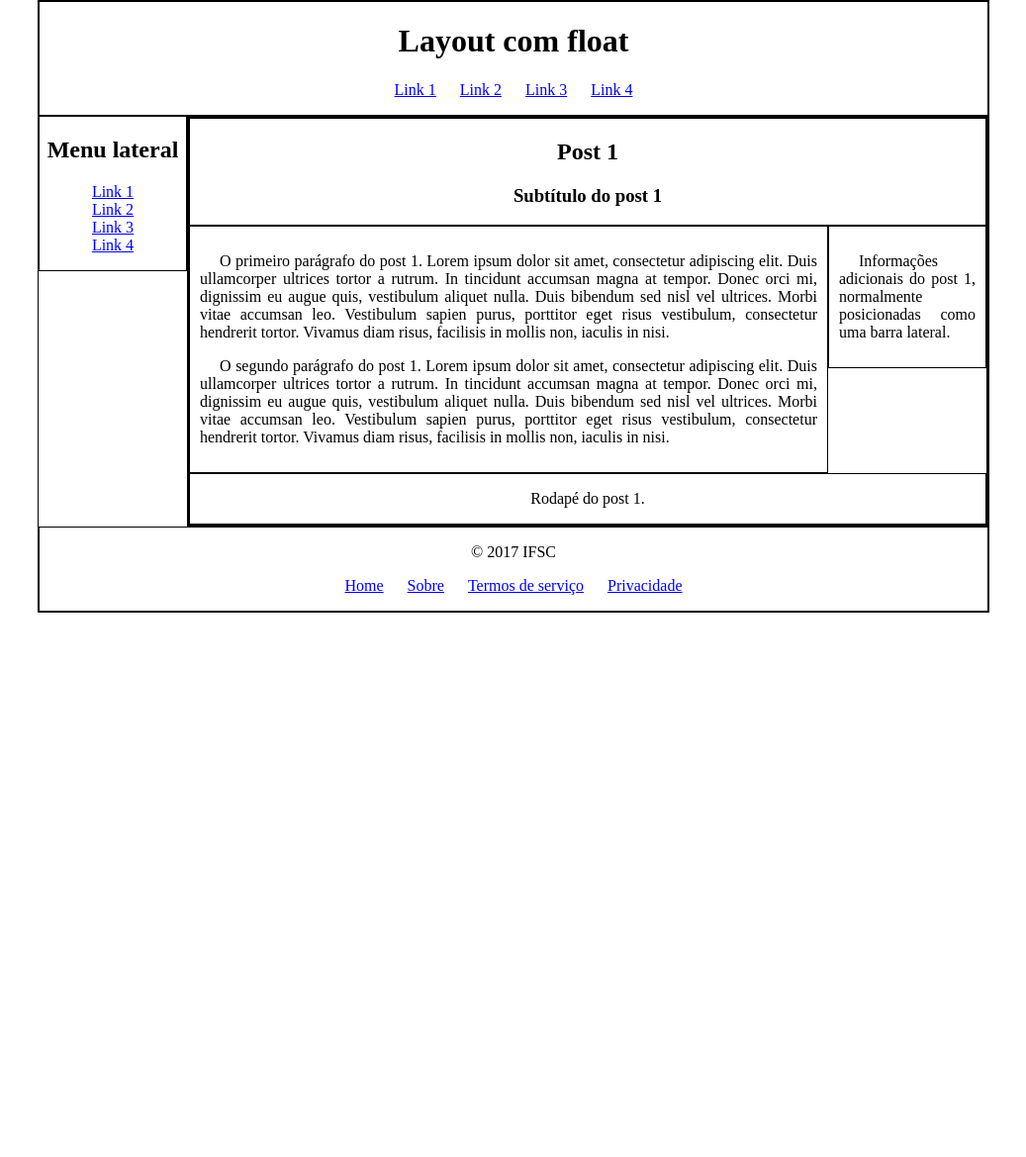
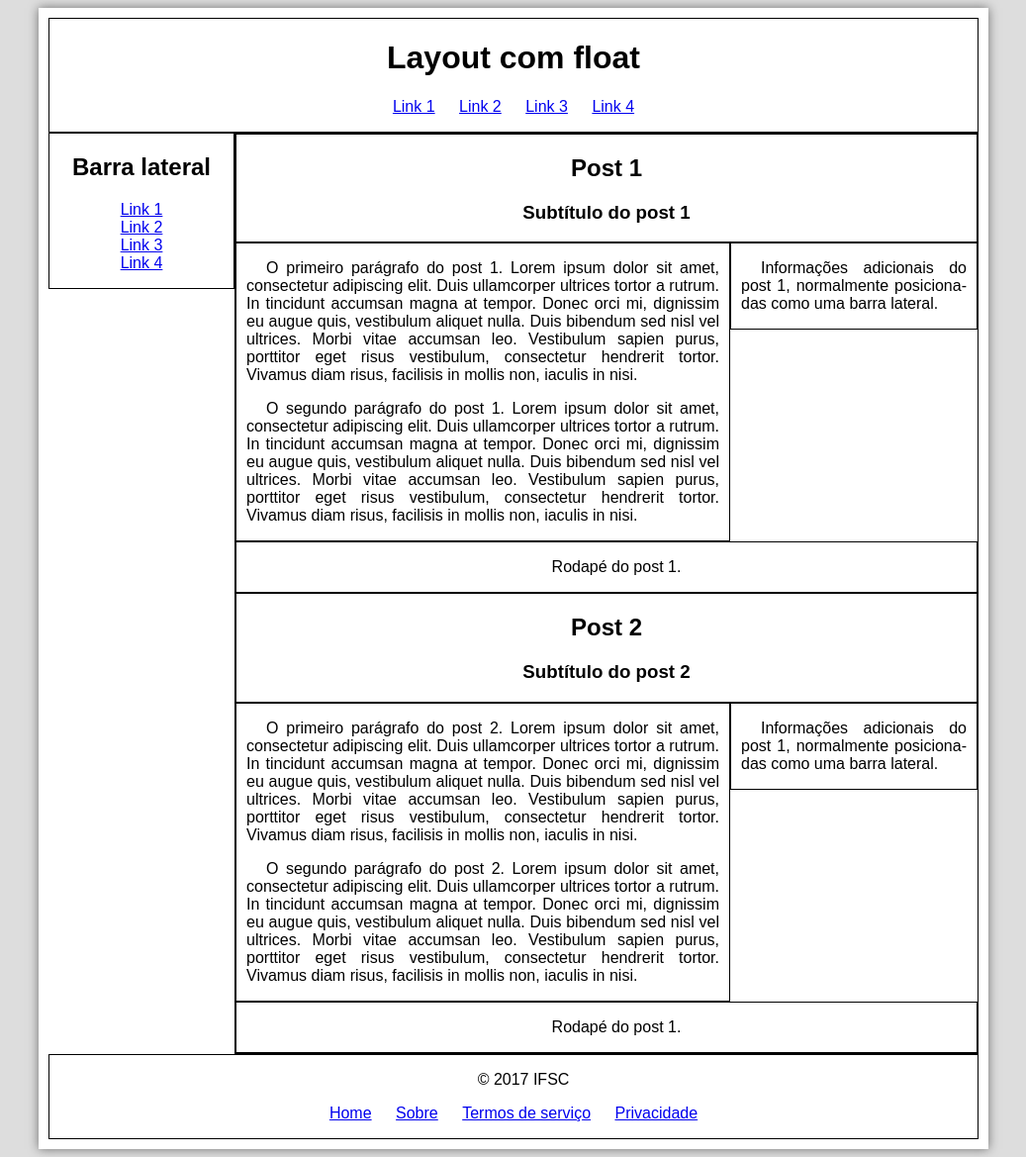
Before and after one commit to denilsonfag/programacao-internet, a PHP site: page /css3/layout-float.html in a window 1280 px wide. Shown: the whole page at 99% size, without its empty margins (121-1158 px from the left). Before the commit the page ends 619 px from the top, so only its background shows below. Run offline with PHP 8.4, Linux system fonts and the light colour scheme.

Commit message:
Ajustado o layout com float.

```diff
--- a/css3/layout-float.html
+++ b/css3/layout-float.html
@@ -4,66 +4,38 @@
         <meta charset="utf-8">
         <title>Blog de exemplo</title>
         <meta name="viewport" content="width=device-width">
+        <link rel="stylesheet" href="../styles/main.css" >
+        <link rel="stylesheet" href="../styles/layouts.css" >
+
         <style>
 
-            body, header, section, article, aside, footer{
+            header, section, aside, footer, .article-body {
                 border: 1px solid;
             }
 
-            #posts aside, #article-body{
-                text-align: justify;
-                text-indent: 20px;
-                padding: 10px;
-            }
-
-            header, footer, #sidebar{
-                text-align: center;
-            }
-
-            ul{
-                padding: 0;
-            }
-
-            #sidebar nav ul{
-                list-style: none;
-            }
-
-            #page-header nav ul li, #page-footer nav ul li{
-                display: inline;
-                margin: 0 10px 0 10px;
-            }
-
-            /* Layout: */
-
-            *{
+            * {
                 box-sizing: border-box;
             }
 
-            body{
-                max-width: 960px;
-                margin: auto;
-                box-sizing: content-box;  /* manter o espaço exato do body para dimensionar os elementos internos */
+            #sidebar {
+                float: left;
+                width: 188px;
             }
 
-            #sidebar{
-                float: left;
-                width: 150px;
+            #posts {
+                float: right;
+                max-width: 752px;
             }
 
-            #posts{
+            .article-aside{
                 float: right;
-                max-width: 810px;
+                max-width: 250px;
             }
 
-            #posts aside{
-                float: right;
-                max-width: 160px;
-            }
-
-            #article-body{
+            .article-body{
                 border: 1px solid;
                 float: left;
-                max-width: 646px;
+                max-width: 500px;
             }
 
             footer{
@@ -74,6 +46,8 @@
     </head>
 
     <body>
+
+        <div id="interface">
 
             <header id="page-header">
                 <h1>Layout com float</h1>
@@ -88,7 +62,7 @@
             </header>
 
             <section id="sidebar">
-            <h2>Menu lateral</h2>
+                <h2>Barra late&shy;ral</h2>
                 <nav>
                     <ul>
                         <li><a href="#">Link 1</a></li>
@@ -101,19 +75,22 @@
 
             <section id="posts">
 
-            <article>
+                <article class="article-container">
 
                     <header>
                         <h2>Post 1</h2>
                         <h3>Subtítulo do post 1</h3>
                     </header>
 
-                <aside>
-                    <p>Informações adicionais do post 1, normalmente posicionadas como uma barra lateral.</p>
+                    <aside class="article-aside">
+                        <p>
+                            Infor&shy;mações adici&shy;onais do post 1, normal&shy;mente posi&shy;ciona&shy;das
+                            como uma barra lateral.
+                        </p>
                     </aside>
 
-                <div id="article-body">
-                    <p >
+                    <div class="article-body">
+                        <p>
                             O primeiro parágrafo do post 1. Lorem ipsum dolor sit amet, consectetur adipiscing elit.
                             Duis ullamcorper ultrices tortor a rutrum. In tincidunt accumsan magna at tempor.
                             Donec orci mi, dignissim eu augue quis, vestibulum aliquet nulla.
@@ -131,10 +108,46 @@
                         </p>
                     </div>
 
-                <footer>
+                    <footer class="article-footer">
                         <p>Rodapé do post 1.</p>
                     </footer>
+                </article>
 
+                <article class="article-container">
+                    <header>
+                        <h2>Post 2</h2>
+                        <h3>Subtítulo do post 2</h3>
+                    </header>
+
+                    <aside class="article-aside">
+                        <p>
+                            Infor&shy;mações adici&shy;onais do post 1, normal&shy;mente posi&shy;ciona&shy;das
+                            como uma barra lateral.
+                        </p>
+                    </aside>
+
+                    <div class="article-body">
+                        <p>
+                            O primeiro parágrafo do post 2. Lorem ipsum dolor sit amet, consectetur adipiscing elit.
+                            Duis ullamcorper ultrices tortor a rutrum. In tincidunt accumsan magna at tempor.
+                            Donec orci mi, dignissim eu augue quis, vestibulum aliquet nulla.
+                            Duis bibendum sed nisl vel ultrices. Morbi vitae accumsan leo.
+                            Vestibulum sapien purus, porttitor eget risus vestibulum, consectetur hendrerit tortor.
+                            Vivamus diam risus, facilisis in mollis non, iaculis in nisi.
+                        </p>
+                        <p>
+                            O segundo parágrafo do post 2. Lorem ipsum dolor sit amet, consectetur adipiscing elit.
+                            Duis ullamcorper ultrices tortor a rutrum. In tincidunt accumsan magna at tempor.
+                            Donec orci mi, dignissim eu augue quis, vestibulum aliquet nulla.
+                            Duis bibendum sed nisl vel ultrices. Morbi vitae accumsan leo.
+                            Vestibulum sapien purus, porttitor eget risus vestibulum, consectetur hendrerit tortor.
+                            Vivamus diam risus, facilisis in mollis non, iaculis in nisi.
+                        </p>
+                    </div>
+
+                    <footer class="article-footer">
+                        <p>Rodapé do post 1.</p>
+                    </footer>
                 </article>
 
             </section>
@@ -151,5 +164,6 @@
                 </nav>
             </footer>
 
+        </div>
     </body>
 </html>
--- a/index.html
+++ b/index.html
@@ -3,6 +3,7 @@
 <head>
     <meta charset="utf-8">
     <title>Programação para Internet</title>
+    <meta name="viewport" content="width=device-width">
     <link rel="stylesheet" href="styles/main.css" >
 </head>
 <body>
--- a/styles/layouts.css
+++ b/styles/layouts.css
@@ -1,6 +1,6 @@
 @charset "UTF-8";
 
-header, footer, #sidebar {
+header, footer, #sidebar, footer p {
     text-align: center;
 }
 
@@ -16,7 +16,3 @@ ul {
     display: inline;
     margin: 0 10px 0 10px;
 }
-
-footer p {
-    text-align: center;
-}
```
Also changed, not shown: css3/layout-position.html (+17 -10 lines). Lines whose indentation alone changed are shown as unchanged.
